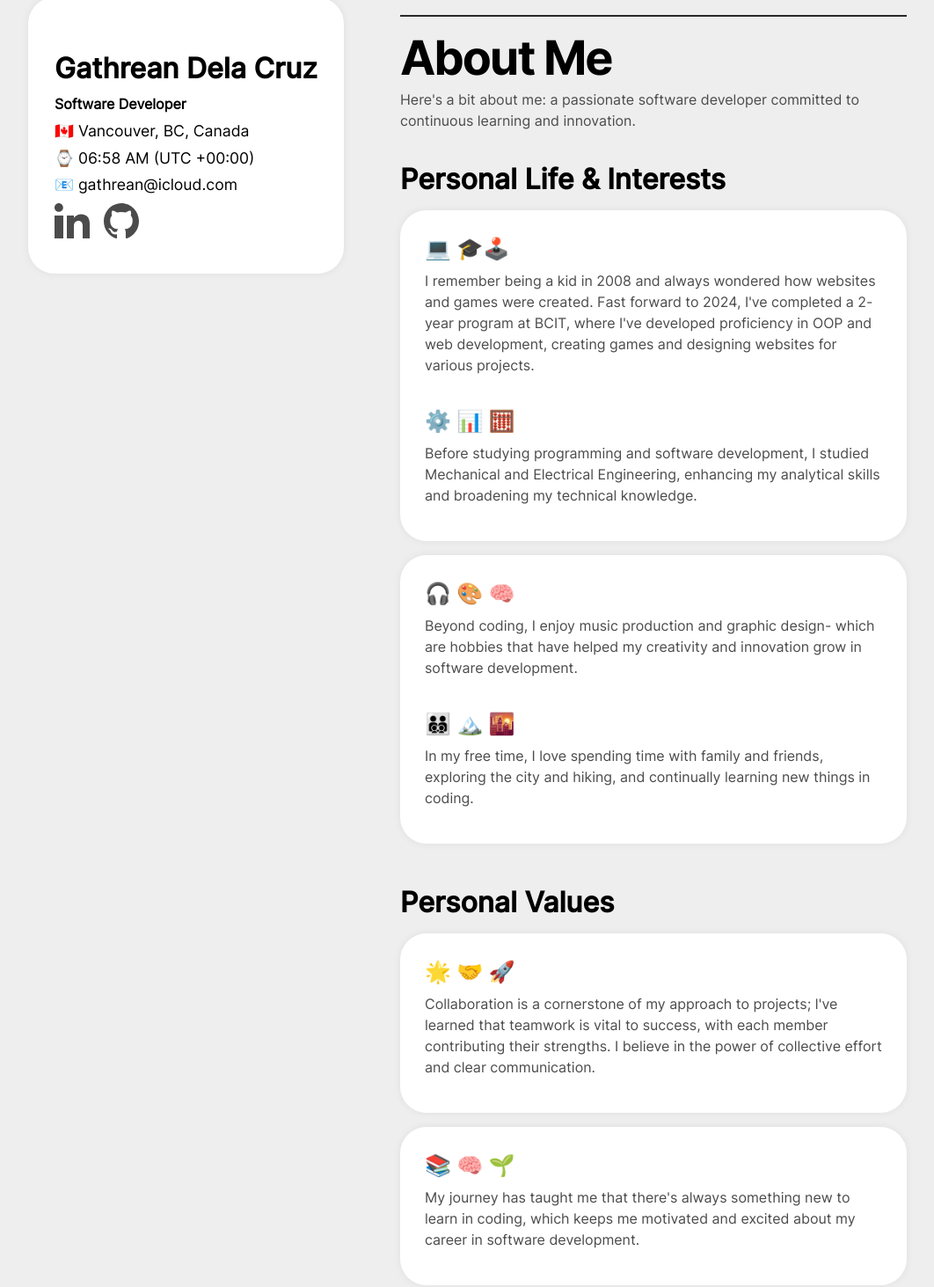
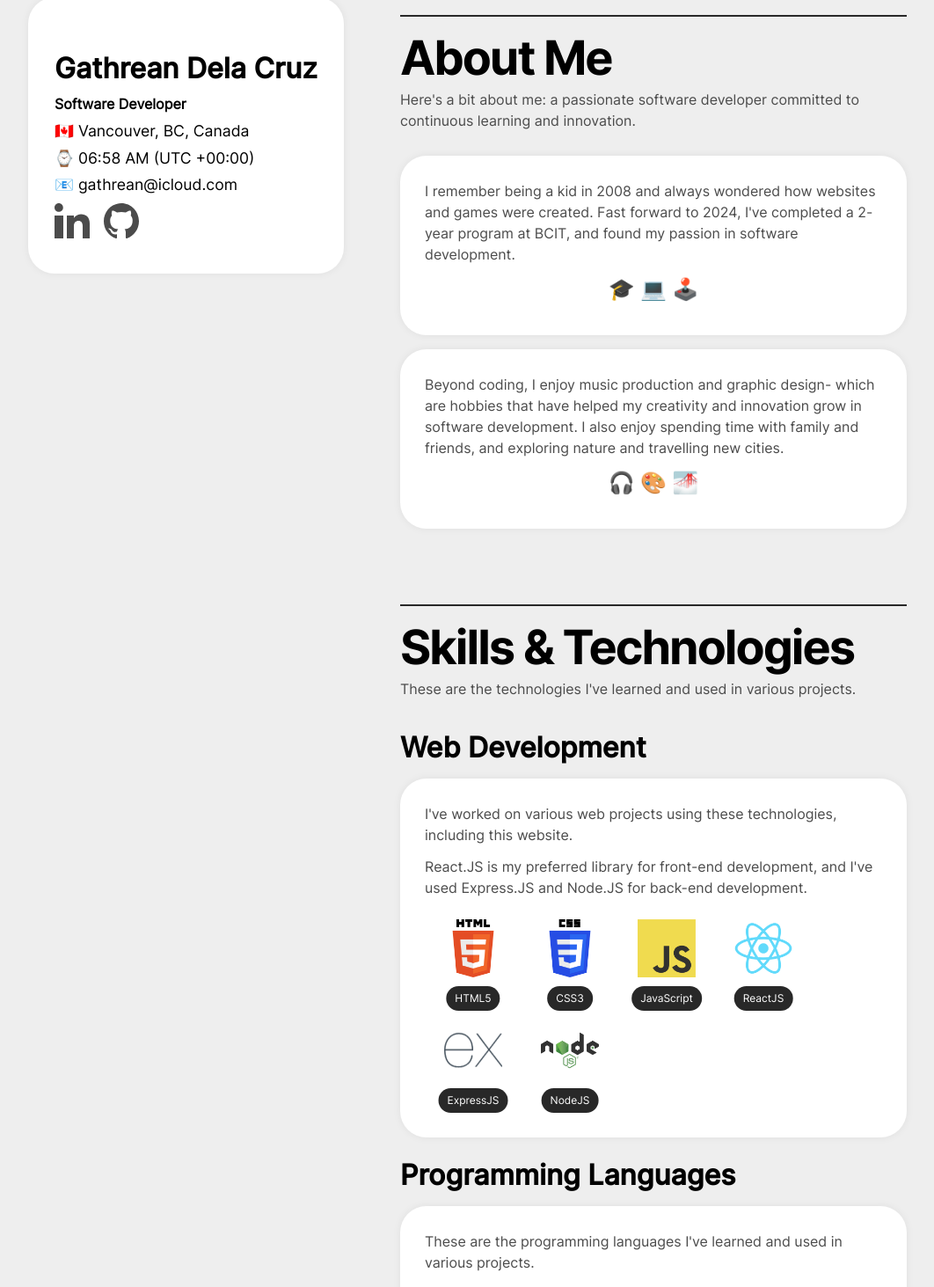
Before and after one commit to gathrean/my-portfolio, a React (Create React App) app: page / in a window 1280 px wide. Shown: the part 899-2362 px from the top of the page at 88% size, without its empty margins (121-1183 px from the left). Built offline with nearby package versions, Linux system fonts and the light colour scheme.

Commit message:
Centered emojis in ABOUT cards

```diff
--- a/src/pages/LandingPage/Sections/ABOUT/ABOUT.css
+++ b/src/pages/LandingPage/Sections/ABOUT/ABOUT.css
@@ -3,6 +3,11 @@
   display: flex;
   justify-content: center;
   gap: 50px;
+}
+
+.emojis {
+  display: flex;
+  justify-content: center;
 }
 
 /* For Desktop only stuff */
--- a/src/pages/LandingPage/Sections/ABOUT/ABOUT.jsx
+++ b/src/pages/LandingPage/Sections/ABOUT/ABOUT.jsx
@@ -13,44 +13,18 @@ export function ABOUT() {
       <br />
       <div className="section-container-child">
         <div className="card-container">
-          <h3>Personal Life & Interests</h3>
-          <div className="card">
-            <h4>💻 🎓🕹️</h4>
+          <div className="about-me card">
             <p>
-              I remember being a kid in 2008 and always wondered how websites and games were created. Fast forward to 2024, I've completed a 2-year program at BCIT, where I've developed proficiency in OOP and web development, creating games and designing websites for various projects.
+              I remember being a kid in 2008 and always wondered how websites and games were created. Fast forward to 2024, I've completed a 2-year program at BCIT, and found my passion in software development.
             </p>
-            <br />
-            <h4>⚙️ 📊 🧮</h4>
-            <p>
-              Before studying programming and software development, I studied Mechanical and Electrical Engineering, enhancing my analytical skills and broadening my technical knowledge.
-            </p>
+            <h4 className="emojis">🎓  💻 🕹️</h4>
           </div>
           <div className="card">
-            <h4>🎧 🎨 🧠</h4>
             <p>
-              Beyond coding, I enjoy music production and graphic design- which are hobbies that have helped my creativity and innovation grow in software development.
+              Beyond coding, I enjoy music production and graphic design- which are hobbies that have helped my creativity and innovation grow in software development. I also enjoy spending time with family and friends, and exploring nature and travelling new cities.
             </p>
-            <br />
-            <h4>🧑‍🧑‍🧒‍🧒 🏔️ 🌇</h4>
-            <p>
-              In my free time, I love spending time with family and friends, exploring the city and hiking, and continually learning new things in coding.
-            </p>
+            <h4 className="emojis">🎧  🎨  🌁</h4>
           </div>
-          <br />
-          <h3>Personal Values</h3>
-          <div className="card">
-            <h4>🌟 🤝 🚀</h4>
-            <p>
-              Collaboration is a cornerstone of my approach to projects; I've learned that teamwork is vital to success, with each member contributing their strengths. I believe in the power of collective effort and clear communication.
-            </p>
-          </div>
-          <div className="card">
-            <h4>📚 🧠 🌱</h4>
-            <p>
-              My journey has taught me that there's always something new to learn in coding, which keeps me motivated and excited about my career in software development.
-            </p>
-          </div>
-
         </div>
       </div>
     </div >
```
